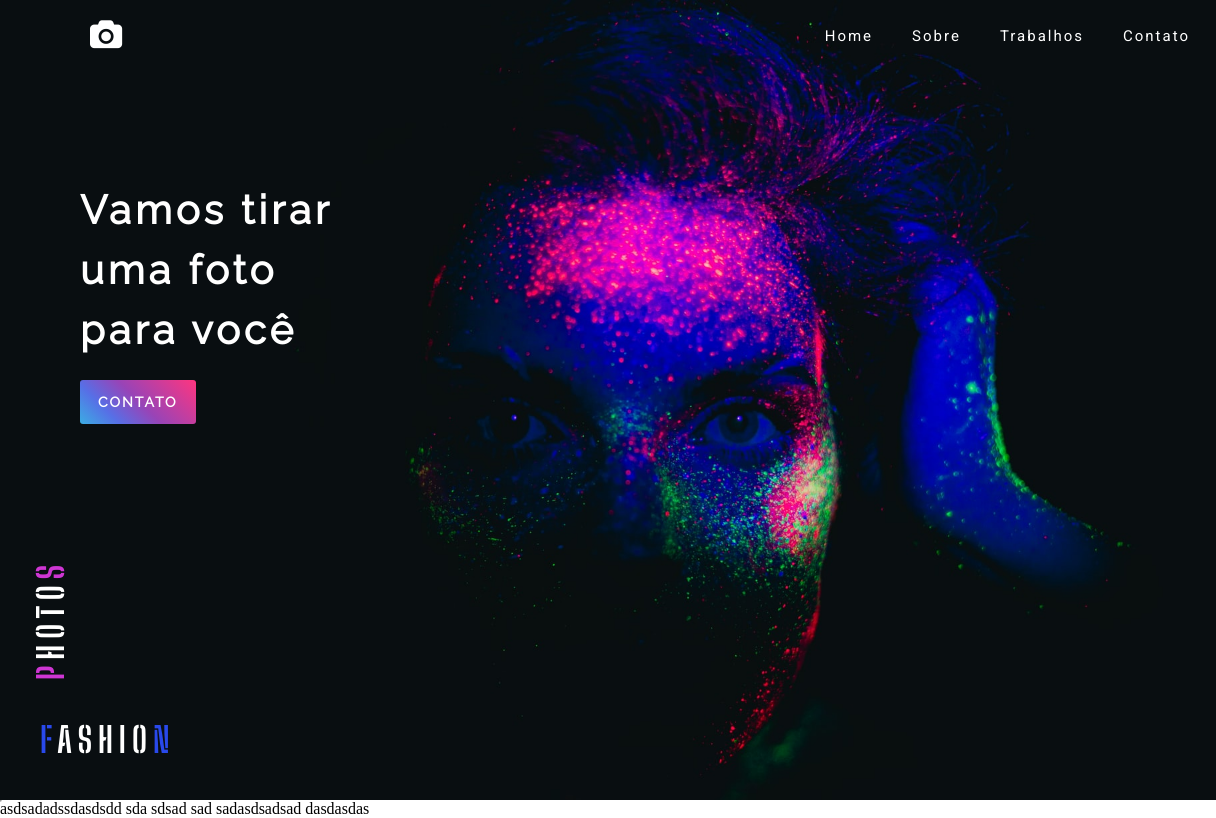
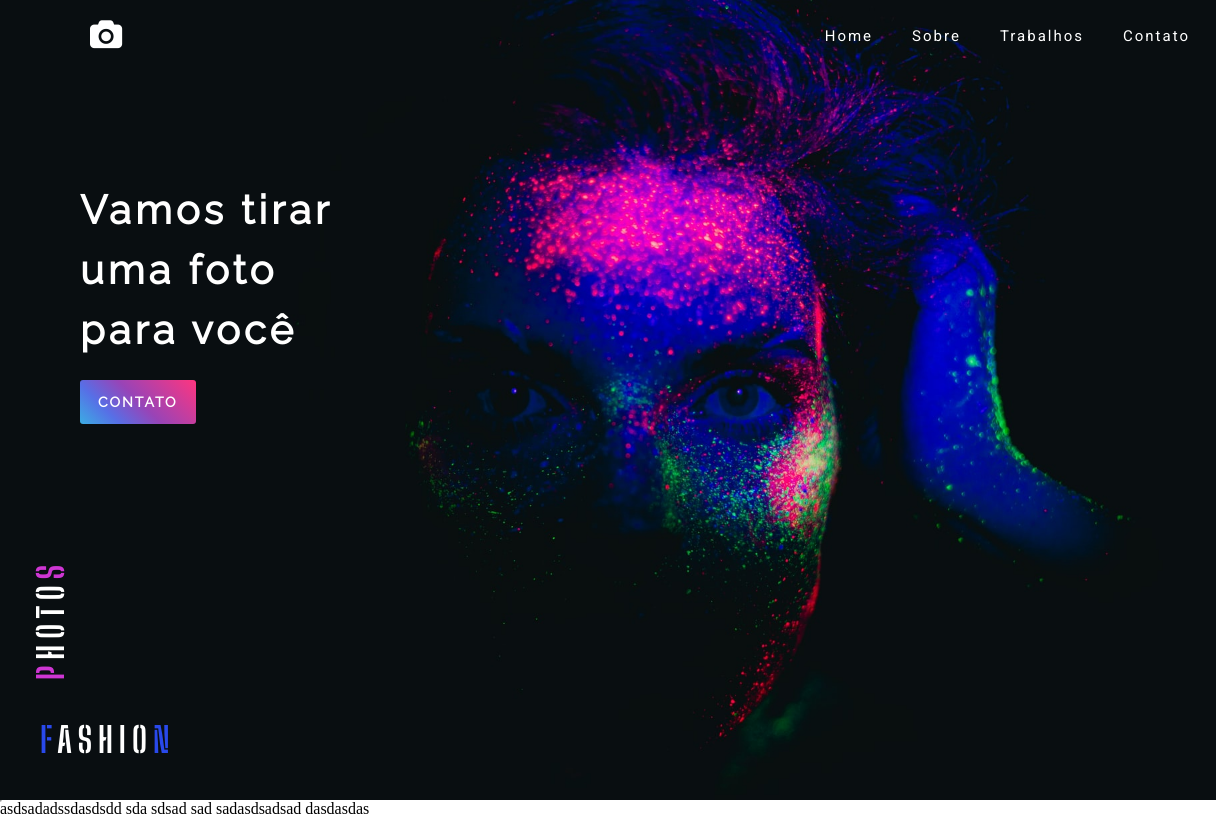
Before and after one commit to CaioGomesBR/landing_photo, a plain HTML site: page landing_page_photo/index.html in a window 1280 px wide. Shown: the full height of the page, 0-1216 px from the left. Drawn offline with Linux system fonts and the light colour scheme.

Commit message:
Update style.css

```diff
--- a/landing_page_photo/style.css
+++ b/landing_page_photo/style.css
@@ -48,7 +48,7 @@
 #home{
   height: 100vh;
   background-image: url(./img/img.jpg);
-  background-position: fixed;
+  background-position: center;
   background-size: cover;
 }
 .content{
```
